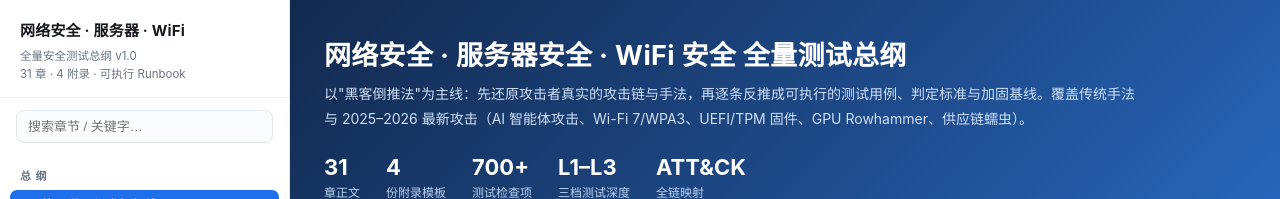
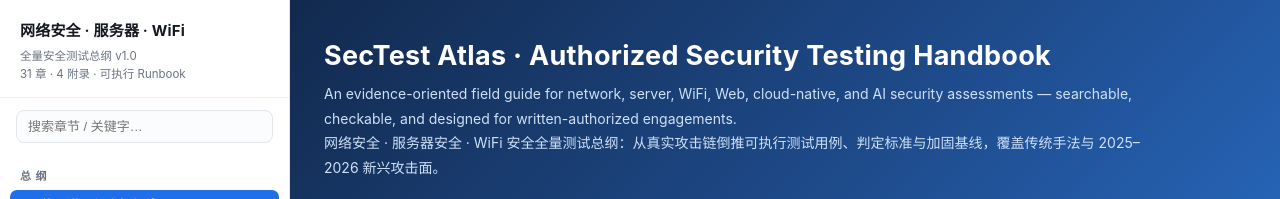
Before and after one commit to cndoin/sectest-atlas, a plain HTML site: page index.html in a window 1280 px wide. Shown: the top 199 px of the page. Drawn offline with Linux system fonts and the light colour scheme.

Commit message:
docs: add bilingual onboarding and AI setup guide

```diff
--- a/index.html
+++ b/index.html
@@ -222,8 +222,9 @@ ul.chk .id{font-family:Consolas,monospace; font-size:11.5px; color:var(--muted);
 <main id="main">
 <div class="hero">
   <div class="wrap">
-    <h1>网络安全 · 服务器安全 · WiFi 安全 全量测试总纲</h1>
-    <p>以"黑客倒推法"为主线：先还原攻击者真实的攻击链与手法，再逐条反推成可执行的测试用例、判定标准与加固基线。覆盖传统手法与 2025–2026 最新攻击（AI 智能体攻击、Wi-Fi 7/WPA3、UEFI/TPM 固件、GPU Rowhammer、供应链蠕虫）。</p>
+    <h1>SecTest Atlas · Authorized Security Testing Handbook</h1>
+    <p>An evidence-oriented field guide for network, server, WiFi, Web, cloud-native, and AI security assessments — searchable, checkable, and designed for written-authorized engagements.</p>
+    <p lang="zh-CN">网络安全 · 服务器安全 · WiFi 安全全量测试总纲：从真实攻击链倒推可执行测试用例、判定标准与加固基线，覆盖传统手法与 2025–2026 新兴攻击面。</p>
     <div class="hero-stats">
       <div><b>31</b>章正文</div>
       <div><b>4</b>份附录模板</div>
```
Also changed, not shown: assets/interface-preview.svg (added), 3 other files.
